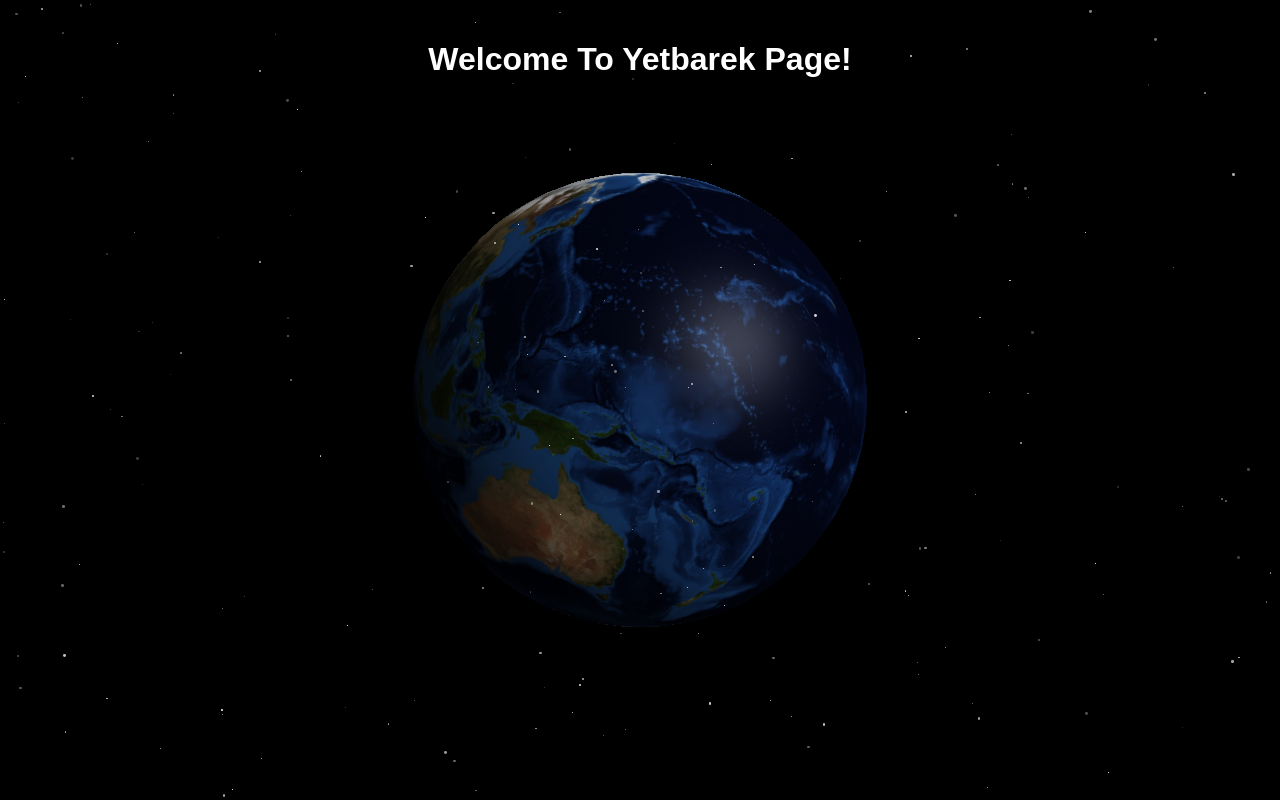
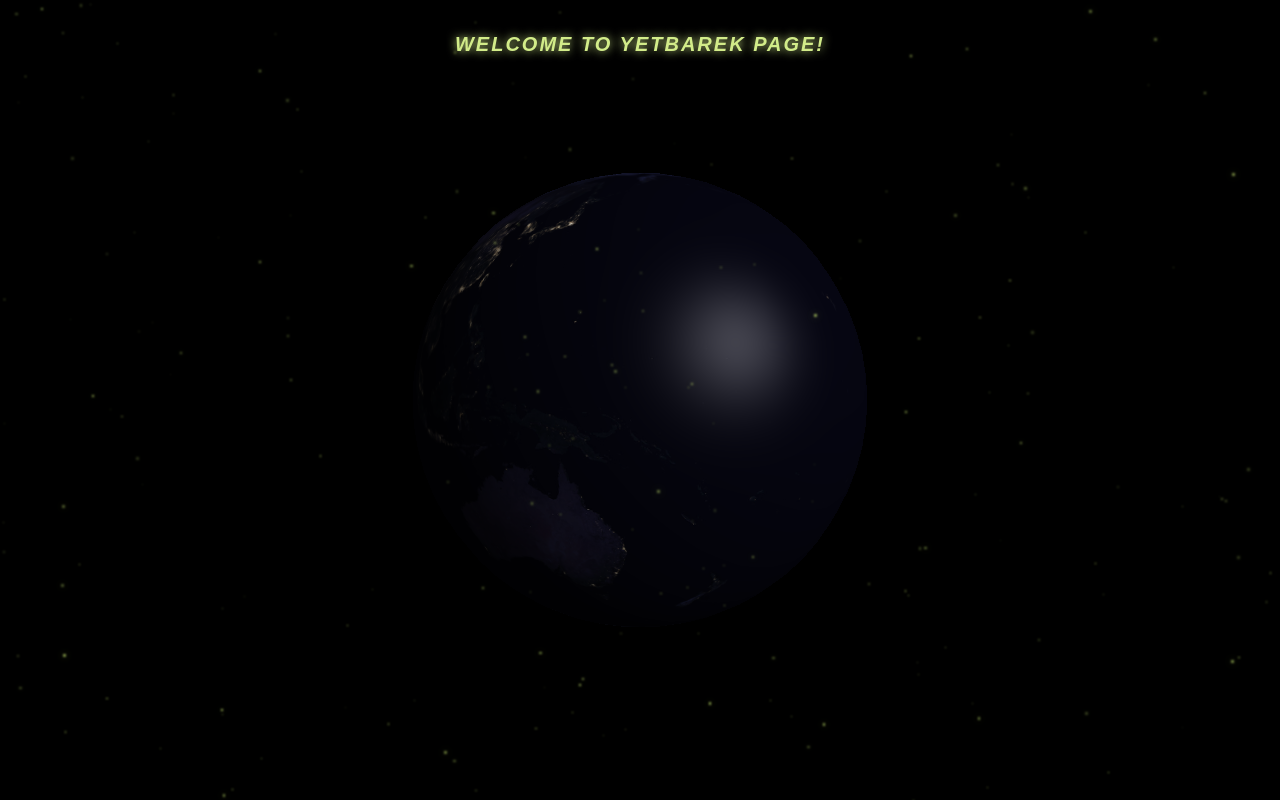
Before and after one commit to yetty8/GLOBE-ANIMATION, a Flask app: page / in a window 1280 px wide. Run offline with Flask 3, Linux system fonts and the light colour scheme.

Commit message:
first commit

```diff
--- a/main.py
+++ b/main.py
@@ -6,13 +6,13 @@ import requests
 app = Flask(__name__)
 socketio = SocketIO(app)
 
-# Create templates and static directories if they don't exist
+
 if not os.path.exists('templates'):
     os.makedirs('templates')
 if not os.path.exists('static'):
     os.makedirs('static')
 
-# Create HTML template
+
 
 
 @app.route('/')
--- a/templates/index.html
+++ b/templates/index.html
@@ -9,9 +9,15 @@
         canvas { display: block; }
         .star {
             position: absolute;
-            background: white;
+            background: rgb(203, 236, 112);
             border-radius: 50%;
             animation: twinkle 1s infinite alternate;
+            opacity: 0.5;
+            filter: blur(1px);
+            box-shadow: 0 0 10px rgba(203, 236, 112, 0.5);
+            z-index: 100;
+            width: 2px;
+            height: 2px;
         }
         @keyframes twinkle {
             from { opacity: 0.2; }
@@ -22,9 +28,16 @@
             top: 20px;
             width: 100%;
             text-align: center;
-            color: white;
+            color: rgb(210, 236, 137);
             font-family: Arial, sans-serif;
             z-index: 100;
+            font-size: 20px;
+            font-weight: bold;
+            text-shadow: 0 0 10px rgb(210, 236, 137);
+            letter-spacing: 2px;
+            text-transform: uppercase;
+            font-style: italic;
+            text-align: center;
         }
     </style>
 </head>
@@ -52,7 +65,7 @@
 
         // Create globe
         const geometry = new THREE.SphereGeometry(2, 32, 32);
-        const texture = new THREE.TextureLoader().load('/static/earth.jpg');
+        const texture = new THREE.TextureLoader().load('/static/eart_at_night.png');
         const material = new THREE.MeshPhongMaterial({ map: texture });
         const globe = new THREE.Mesh(geometry, material);
         scene.add(globe);
```
Also changed, not shown: README.md, static/eart_at_night.png (added).
